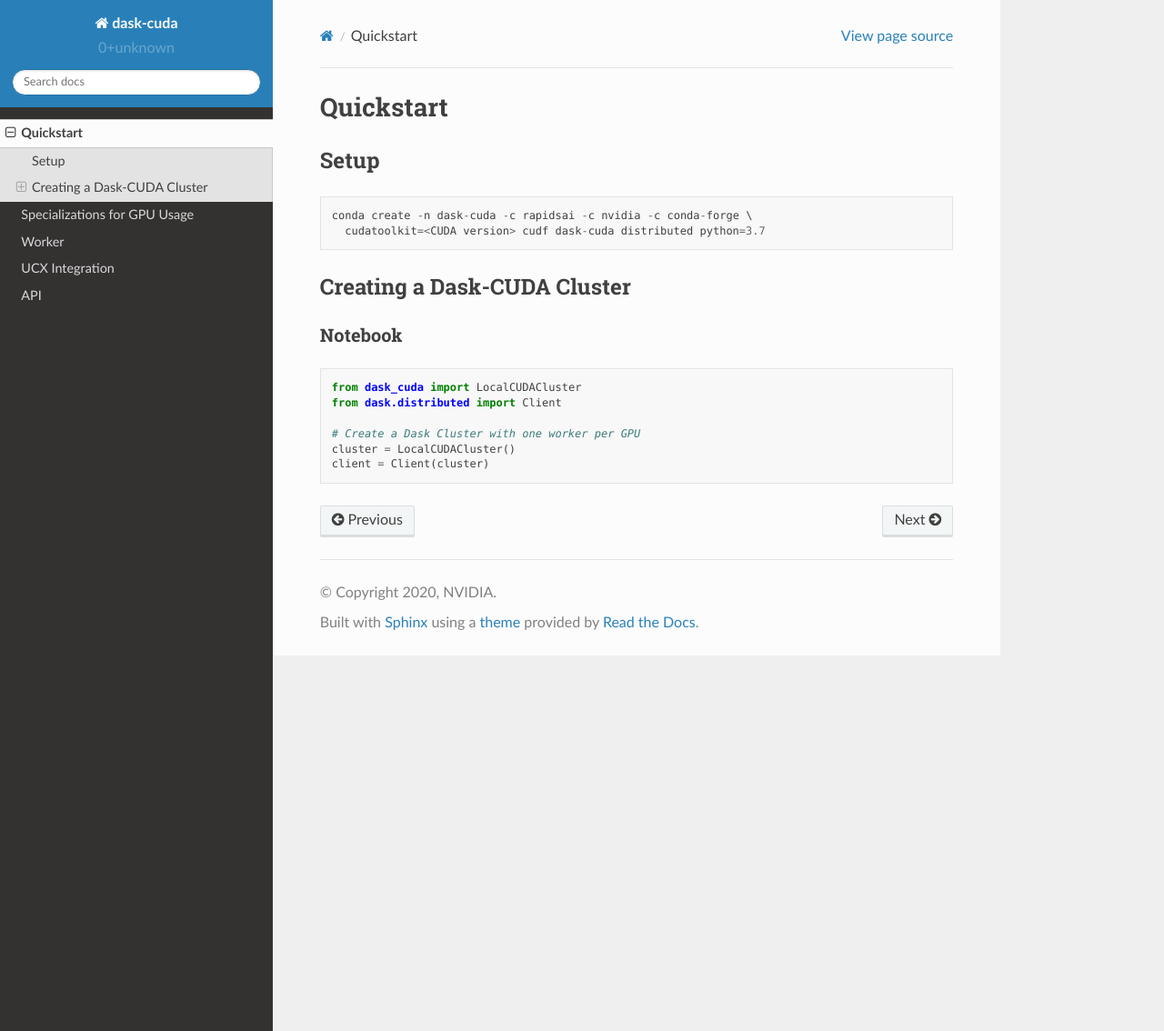
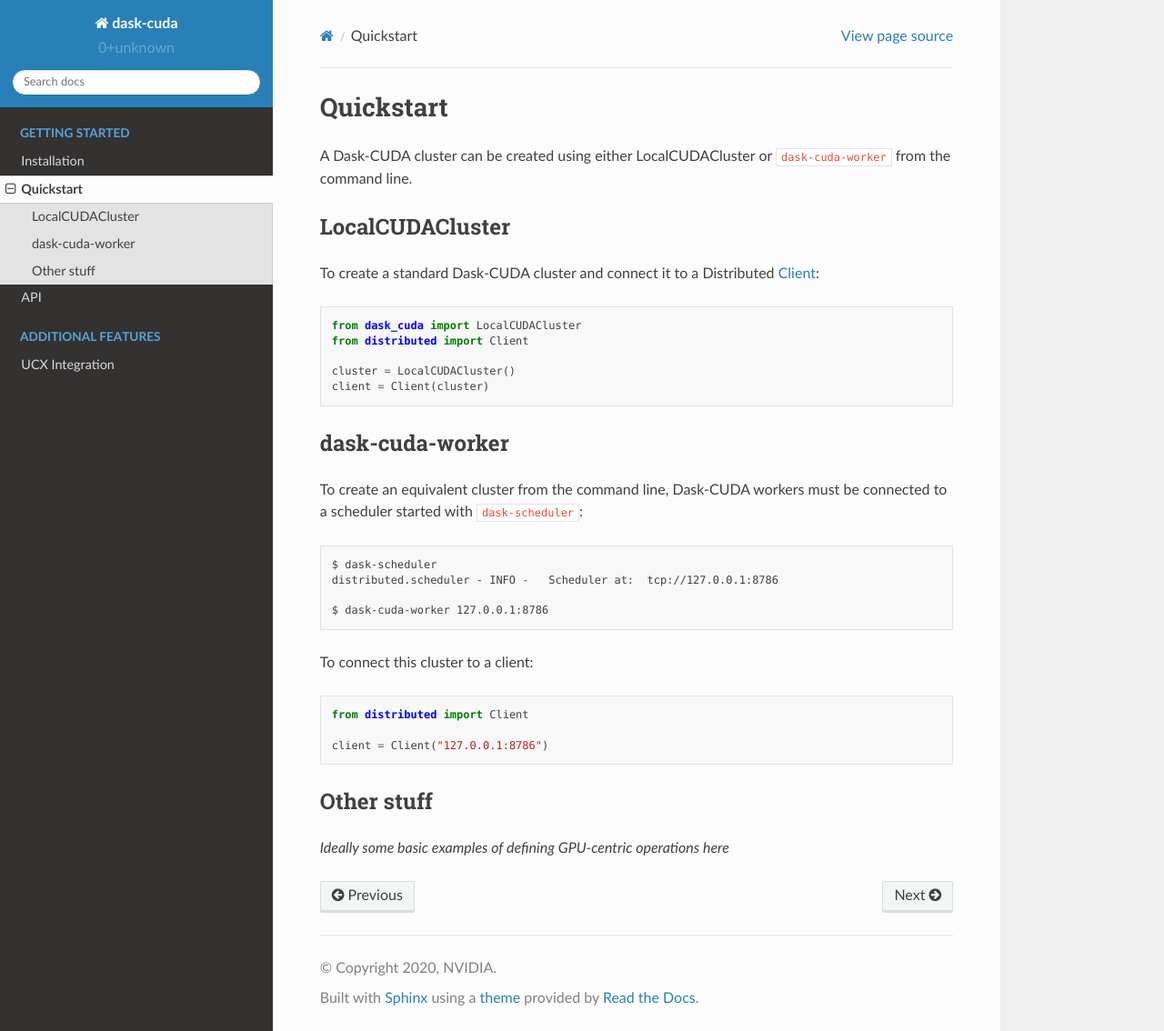
Before and after one commit to rapidsai/dask-cuda, a Sphinx documentation site: the page built from docs/source/quickstart.rst, in a window 1280 px wide and 1134 px high. Shown: the whole window at 91% size. Built offline with Sphinx 7.4.7 and the Read the Docs theme 2.0.0, drawn with Linux system fonts in a browser that asks for light colours.

Commit message:
First pass

```diff
--- a/docs/requirements.txt
+++ b/docs/requirements.txt
@@ -1,3 +1,4 @@
 dask_cuda
 numpydoc==1.1.0
+sphinx_click==2.7.1
 sphinx_rtd_theme==0.5.1
--- a/docs/source/conf.py
+++ b/docs/source/conf.py
@@ -48,6 +48,8 @@
     "sphinx.ext.intersphinx",
     "sphinx.ext.extlinks",
     "numpydoc",
+    "sphinx_click",
+    "sphinx_rtd_theme",
 ]
 
 numpydoc_show_class_members = False
--- a/docs/source/quickstart.rst
+++ b/docs/source/quickstart.rst
@@ -1,27 +1,40 @@
 Quickstart
 ==========
 
+A Dask-CUDA cluster can be created using either LocalCUDACluster or ``dask-cuda-worker`` from the command line.
 
-Setup
------
+LocalCUDACluster
+----------------
 
-
-::
-
-    conda create -n dask-cuda -c rapidsai -c nvidia -c conda-forge \
-      cudatoolkit=<CUDA version> cudf dask-cuda distributed python=3.7
-
-Creating a Dask-CUDA Cluster
-----------------------------
-
-Notebook
-~~~~~~~~
+To create a standard Dask-CUDA cluster and connect it to a Distributed `Client <https://distributed.dask.org/en/latest/client.html>`_:
 
 .. code-block:: python
 
     from dask_cuda import LocalCUDACluster
-    from dask.distributed import Client
+    from distributed import Client
 
-    # Create a Dask Cluster with one worker per GPU
     cluster = LocalCUDACluster()
     client = Client(cluster)
+
+dask-cuda-worker
+----------------
+
+To create an equivalent cluster from the command line, Dask-CUDA workers must be connected to a scheduler started with ``dask-scheduler``::
+
+    $ dask-scheduler
+    distributed.scheduler - INFO -   Scheduler at:  tcp://127.0.0.1:8786
+
+    $ dask-cuda-worker 127.0.0.1:8786
+
+To connect this cluster to a client:
+
+.. code-block:: python
+
+    from distributed import Client
+
+    client = Client("127.0.0.1:8786")
+
+Other stuff
+-----------
+
+*Ideally some basic examples of defining GPU-centric operations here*
--- a/docs/source/ucx.rst
+++ b/docs/source/ucx.rst
@@ -71,7 +71,7 @@
 .. note::
     These options can be used with mainline Dask/Distributed.
     However, some features are exclusive to Dask-CUDA, such as the automatic detection of InfiniBand interfaces.
-    See :doc:`Specializations for GPU Usage <specializations>` for more details on the benefits of using Dask-CUDA.
+    See :doc:`Motivation <index>` for more details on the benefits of using Dask-CUDA.
 
 
 Usage
```
Also changed, not shown: docs/source/api.rst (+11 -5 lines), docs/source/index.rst (+21 -5 lines), docs/source/install.rst (added, +35 -0 lines), docs/source/specializations.rst (deleted, +0 -40 lines), docs/source/worker.rst (deleted, +0 -82 lines), 2 other files.
